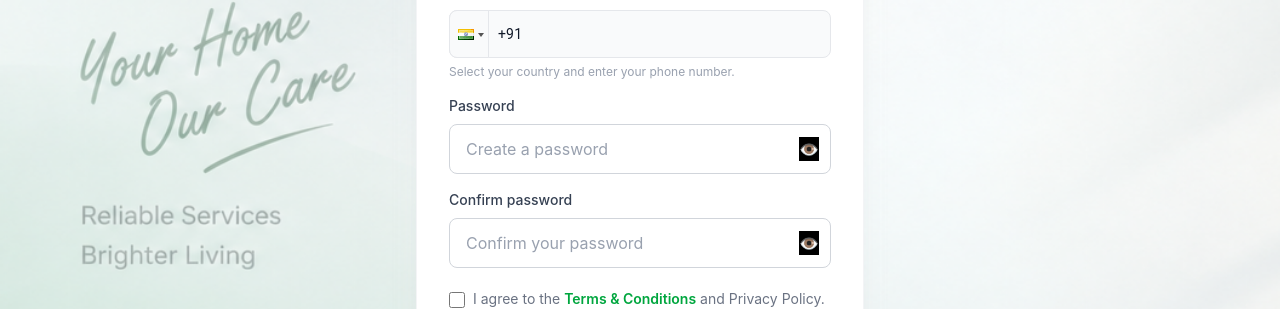
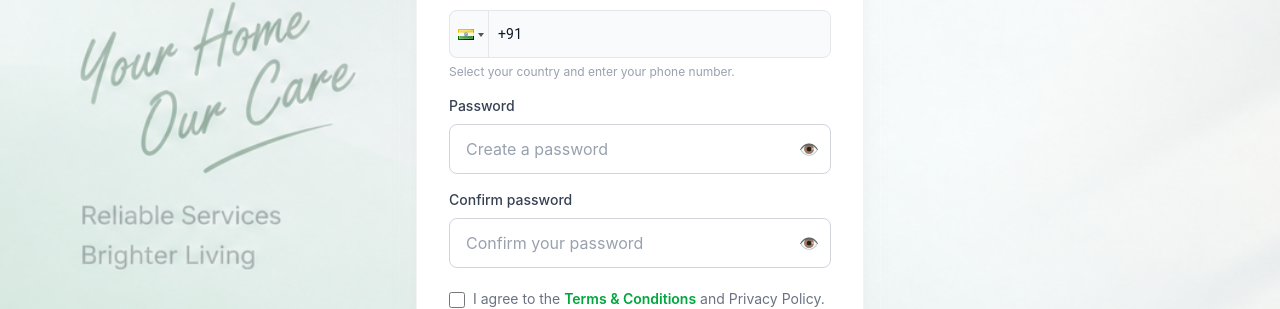
Before and after one commit to piyushgujor666-glitch/HomeServes, a React (Vite) app in the folder Homeserve/: page /signup in a window 1280 px wide. Shown: the part 415-724 px from the top of the page. Built offline with nearby package versions, Linux system fonts and the light colour scheme.

Commit message:
chnages in login and sign-up page

```diff
--- a/Homeserve/src/Pages/Forgot.jsx/Forgot.jsx
+++ b/Homeserve/src/Pages/Forgot.jsx/Forgot.jsx
@@ -163,14 +163,6 @@ function Forgot() {
 
               </div>
 
-              {/* Switch to Mobile */}
-              <button
-                type="button"
-                onClick={() => handleMethodChange("mobile")}
-                className="mt-3 text-sm text-green-600 hover:text-green-700 font-medium"
-              >
-                Reset using mobile number
-              </button>
 
             </div>
           )}
@@ -228,15 +220,6 @@ function Forgot() {
 
               </div>
 
-              {/* Switch to Email */}
-              <button
-                type="button"
-                onClick={() => handleMethodChange("email")}
-                className="mt-3 text-sm text-green-600 hover:text-green-700 font-medium"
-              >
-                Reset using email address
-              </button>
-
             </div>
           )}
 
--- a/Homeserve/src/Pages/Login/Login.jsx
+++ b/Homeserve/src/Pages/Login/Login.jsx
@@ -184,7 +184,7 @@ export default function LoginForm() {
 
                   {/* Show / Hide Password */}
 
-                  <button
+                  <NavLink
                     type="button"
                     onClick={() => setIsVisible(!isVisible)}
                     className="
@@ -195,6 +195,7 @@ export default function LoginForm() {
                       text-gray-400
                       hover:text-gray-700
                       transition
+                      bg-white
                     "
                     aria-label={
                       isVisible
@@ -203,7 +204,7 @@ export default function LoginForm() {
                     }
                   >
                     {isVisible ? "🙈" : "👁️"}
-                  </button>
+                  </NavLink>
 
                 </div>
               </div>
--- a/Homeserve/src/Pages/Sign-up/Signup.jsx
+++ b/Homeserve/src/Pages/Sign-up/Signup.jsx
@@ -258,7 +258,7 @@ export default function SignupForm() {
                     "
                   />
 
-                  <button
+                  <NavLink
                     type="button"
                     onClick={() => setShowPassword(!showPassword)}
                     className="
@@ -269,6 +269,7 @@ export default function SignupForm() {
                       text-gray-400
                       hover:text-gray-700
                       transition
+                      bg-white
                     "
                     aria-label={
                       showPassword
@@ -277,7 +278,7 @@ export default function SignupForm() {
                     }
                   >
                     {showPassword ? "🙈" : "👁️"}
-                  </button>
+                  </NavLink>
 
                 </div>
 
@@ -326,7 +327,7 @@ export default function SignupForm() {
                     "
                   />
 
-                  <button
+                  <NavLink
                     type="button"
                     onClick={() =>
                       setShowConfirmPassword(!showConfirmPassword)
@@ -339,6 +340,7 @@ export default function SignupForm() {
                       text-gray-400
                       hover:text-gray-700
                       transition
+                      bg - white
                     "
                     aria-label={
                       showConfirmPassword
@@ -347,7 +349,7 @@ export default function SignupForm() {
                     }
                   >
                     {showConfirmPassword ? "🙈" : "👁️"}
-                  </button>
+                  </NavLink>
 
                 </div>
 
```
